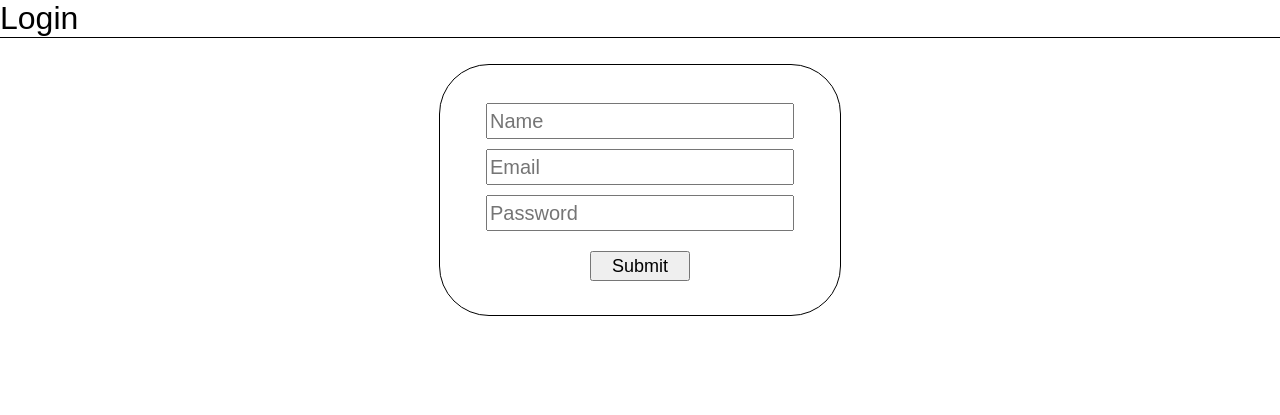
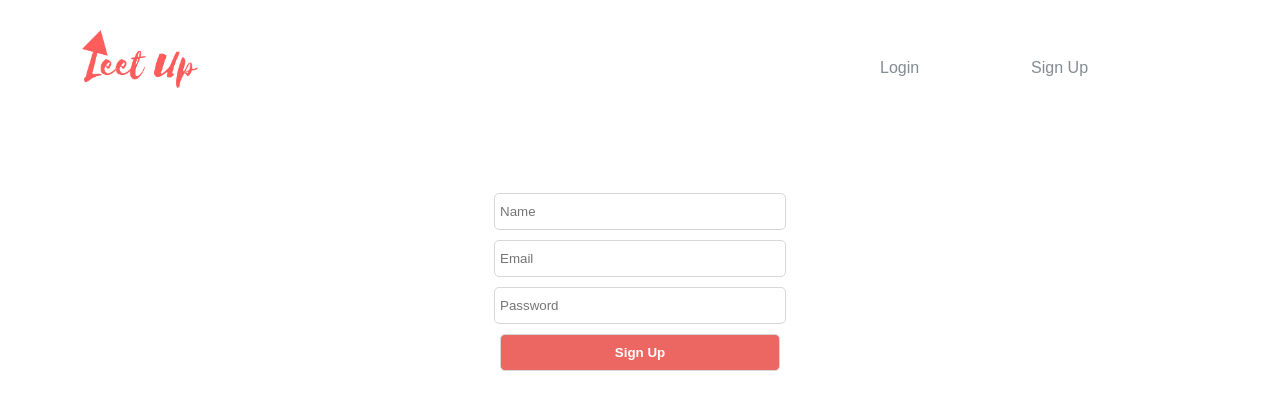
Before and after one commit to chingu-voyage5/Geckos-Team-43, a React app in the folder front-end/: page /signup in a window 1280 px wide. Built offline with nearby package versions, Linux system fonts and the light colour scheme.

Commit message:
Style the login and sign up components

```diff
--- a/front-end/src/containers/App.css
+++ b/front-end/src/containers/App.css
@@ -1,49 +1,8 @@
-.App {
-  text-align: center;
-}
-
-.App-logo {
-  animation: App-logo-spin infinite 20s linear;
-  height: 80px;
-}
-
-.App-header {
-  background-color: #222;
-  height: 150px;
-  padding: 20px;
-  color: white;
-}
-
-.App-title {
-  font-size: 1.5em;
-}
-
-.App-intro {
-  font-size: large;
-}
-
-@keyframes App-logo-spin {
-  from { transform: rotate(0deg); }
-  to { transform: rotate(360deg); }
-}
-
-.signup-box{
+.signup-box {
   display: flex;
   align-items: center;
   justify-content: center;
   flex-direction: column;
-
-}
-
-.navbar{
-  width: 100vw;
-  border-bottom: solid 1px black;
-}
-
-.navbar p {
-  font-size: 2.5vw;
-  margin: 0;
-  padding: 0;
 }
 
 .signup-form {
@@ -51,28 +10,24 @@
   flex-direction: column;
   justify-content: center;
   align-items: center;
-  border: solid 1px black;
   width: 400px;
   height: 250px;
-  border-radius: 50px;
   margin: 2%;
-
 }
 
-.signup-form input{
-
+.signup-form input {
+  width: 70%;
+  padding: 10px 5px;
+  border-radius: 5px;
+  margin-bottom: 10px;
+  border: 1px solid #d5d7d8;
 }
 
-.signup-form input[type=text]{
-  width: 300px;
-  height: 30px;
-  font-size: 20px;
-  margin: 5px 0;
+.signup-form input:focus {
+  border: 1px solid #ed6762;
 }
-
-.signup-form input[type=submit]{
-  width: 100px;
-  height: 30px;
-  font-size: 18px;
-  margin: 15px 0 0 0;
+.signup-form input[type="submit"] {
+  background: #ed6762;
+  color: #fff;
+  font-weight: bold;
 }
--- a/front-end/src/containers/index.css
+++ b/front-end/src/containers/index.css
@@ -31,3 +31,4 @@ nav a:hover {
 .brand {
   grid-column-start: 2;
 }
+/* Login Page */
--- a/front-end/src/containers/login.js
+++ b/front-end/src/containers/login.js
@@ -1,35 +1,48 @@
-import React, { Component } from 'react';
-import './App.css';
+import React, { Component } from "react";
+import "./App.css";
+import Header from "../components/Header";
 
 class Login extends Component {
-  constructor(props){
-      super(props)
-      this.state = { name: '', email: '', password: ''};
+  constructor(props) {
+    super(props);
+    this.state = { name: "", email: "", password: "" };
     this.handleChange = this.handleChange.bind(this);
     this.handleSubmit = this.handleSubmit.bind(this);
   }
 
-    handleChange(e){
+  handleChange(e) {
     const target = e.target;
     const value = target.value;
     const name = target.name;
 
-      this.setState({[name]: value});
+    this.setState({ [name]: value });
   }
 
   handleSubmit(e) {
     e.preventDefault();
     alert(`Confirmation email sent to ${this.state.email}`);
-    this.setState({ email: '', password: ''})
+    this.setState({ email: "", password: "" });
   }
   render() {
     return (
       <div className="signup-box">
-            <div className="navbar"><p>Login</p></div>
+        <Header title="Leet Up" login="Login" signup="Sign Up" />
         <form onSubmit={this.handleSubmit} className="signup-form">
-              <input name="email" onChange={this.handleChange} value={this.state.email} placeholder="Email" type="text"/>
-              <input name="password" onChange={this.handleChange} value={this.state.password} placeholder="Password" type="text"/>
-              <input type="submit"/>
+          <input
+            name="email"
+            onChange={this.handleChange}
+            value={this.state.email}
+            placeholder="Email"
+            type="text"
+          />
+          <input
+            name="password"
+            onChange={this.handleChange}
+            value={this.state.password}
+            placeholder="Password"
+            type="text"
+          />
+          <input type="submit" value="Log In" />
         </form>
       </div>
     );
--- a/front-end/src/containers/sign-up.js
+++ b/front-end/src/containers/sign-up.js
@@ -1,38 +1,58 @@
-import React, { Component } from 'react';
-import './App.css';
+import React, { Component } from "react";
+import "./App.css";
+import Header from "../components/Header";
 
 class Signup extends Component {
-  constructor(props){
-      super(props)
-      this.state = { name: '', email: '', password: ''};
+  constructor(props) {
+    super(props);
+    this.state = { name: "", email: "", password: "" };
     this.handleChange = this.handleChange.bind(this);
     this.handleSubmit = this.handleSubmit.bind(this);
   }
 
-    handleChange(e){
+  handleChange(e) {
     const target = e.target;
     const value = target.value;
     const name = target.name;
 
-      this.setState({[name]: value});
+    this.setState({ [name]: value });
   }
 
   handleSubmit(e) {
     e.preventDefault();
-    alert('Welcome!');
-    this.setState({name: '', email: '', password: ''})
+    alert("Welcome!");
+    this.setState({ name: "", email: "", password: "" });
   }
   render() {
     return (
       <div className="signup-box">
-          <div className="navbar"><p>Login</p></div>
+        <Header title="Leet Up" login="Login" signup="Sign Up" />
         <form onSubmit={this.handleSubmit} className="signup-form">
-              <input name="name" onChange={this.handleChange} value={this.state.name} placeholder="Name" type="text"/>
-              <input name="email" onChange={this.handleChange} value={this.state.email} placeholder="Email" type="text"/>
-              <input name="password" onChange={this.handleChange} value={this.state.password} placeholder="Password" type="text"/>
-              <input type="submit"/>
+          <input
+            name="name"
+            onChange={this.handleChange}
+            value={this.state.name}
+            placeholder="Name"
+            type="text"
+          />
+          <input
+            name="email"
+            onChange={this.handleChange}
+            value={this.state.email}
+            placeholder="Email"
+            type="text"
+          />
+          <input
+            name="password"
+            onChange={this.handleChange}
+            value={this.state.password}
+            placeholder="Password"
+            type="text"
+          />
+          <input type="submit" value="Sign Up" />
         </form>
-        </div>    );
+      </div>
+    );
   }
 }
 
```
Also changed, not shown: front-end/public/favicon.ico. Lines whose indentation alone changed are shown as unchanged.
